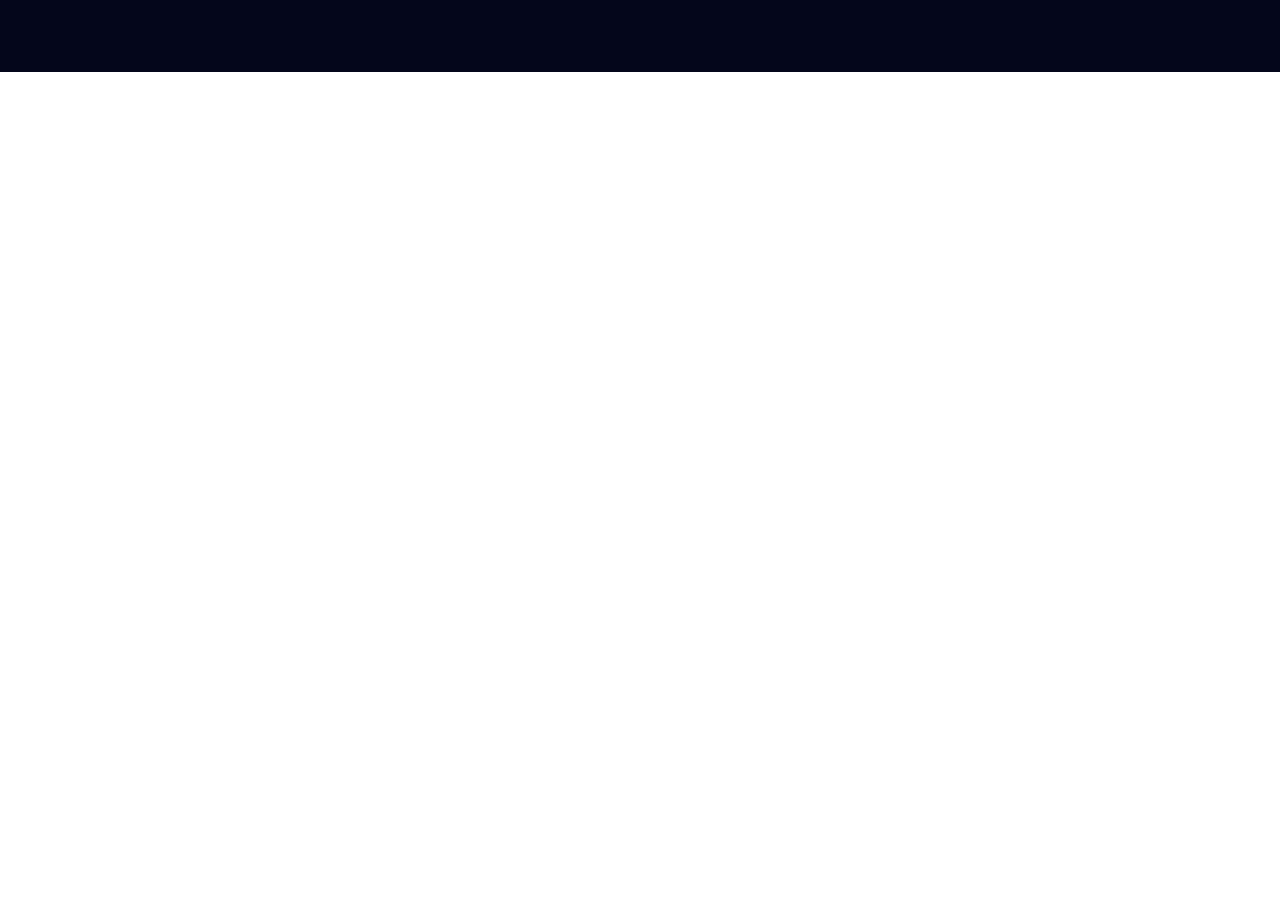
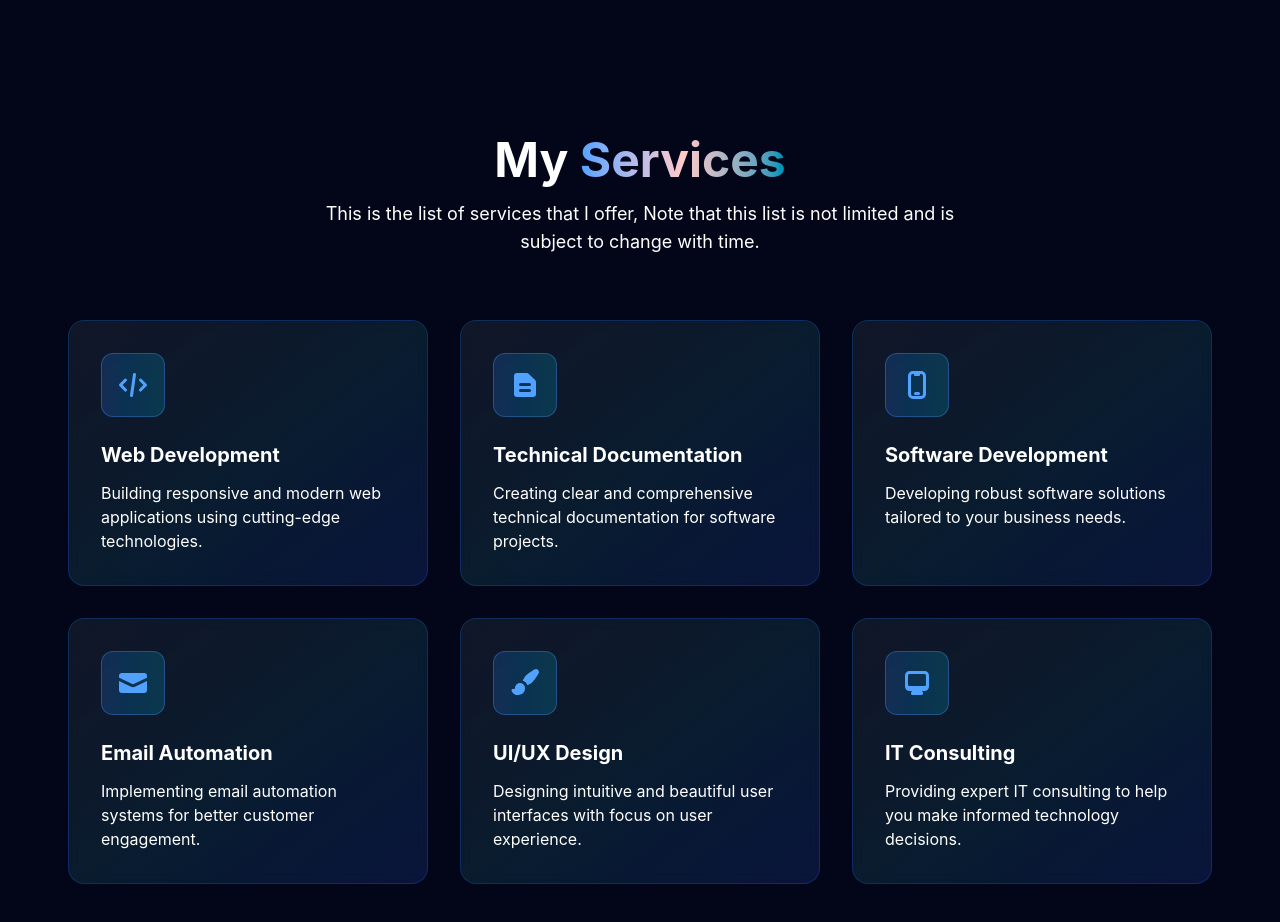
Before and after one commit to Jongisapho/Portfolio, a Vue app: page / in a window 1280 px wide. Shown: the part 820-1742 px from the top of the page. Before the commit the page ends 892 px from the top, so only its background shows below. Built offline with nearby package versions, Linux system fonts and the light colour scheme.

Commit message:
Services

```diff
--- a/src/App.vue
+++ b/src/App.vue
@@ -1,8 +1,8 @@
 <template>
   <div class="min-h-screen bg-white">
-
     <Navbar />
     <Hero />
+    <Services />
   </div>
 </template>
 <script>
@@ -11,6 +11,7 @@ import AOS from 'aos';
 import 'aos/dist/aos.css';
 import Hero from './components/Hero.vue';
 import Navbar from './components/Navbar.vue';
+import Services from './components/Services.vue';
 
 
 import { ref, nextTick, onMounted, onUnmounted } from 'vue';
@@ -19,7 +20,8 @@ import { ref, nextTick, onMounted, onUnmounted } from 'vue';
 export default {
   components : {
     Navbar,
-    Hero
+    Hero,
+    Services
   },
   setup() {
     const windowWidth = ref(typeof window !== 'undefined' ? window.innerWidth : 1024)
--- /dev/null
+++ b/src/components/Services.vue
@@ -0,0 +1,116 @@
+<template>
+  <section class="relative overflow-hidden bg-slate-950" id="services">
+    <div class="relative z-10 max-w-6xl mx-auto px-4 sm:px-6 lg:px-1">
+      <div class="text-center m-16" data-aos="fade-up">
+        <h2 class="text-4xl md:text-5xl font-bold text-white mb-4">
+          My <span
+            class="text-transparent bg-clip-text bg-linear-to-r from-blue-400 via-red-200 to-cyan-600">Services</span>
+        </h2>
+        <p class="text-white text-lg max-w-2xl mx-auto" data-aos="fade-up" data-aos-delay="100">
+          This is the list of services that I offer, Note that this list is not limited and is subject to
+          change with time.
+        </p>
+      </div>
+
+      <div class="grid grid-cols-1 md:grid-cols-2 lg:grid-cols-3 gap-8">
+        <div v-for="(service, index) in services"
+          :key="service.id"
+          data-aos="fade-up"
+          :data-aos-delay="(index * 100) + 200"
+          class="group relative p-8 rounded-2xl bg-linear-to-br from-gray-800/50 via-cyan-300/10 to-blue-900/30 backdrop-blur-sm border border-blue-500/20 hover:border-blue-400/40 transition-all duration-500 hover:transform hover:-translate-y-2">
+          <div
+            class="absolute inset-0 bg-linear-to-r from-blue-500/6 to-cyan-500/4 rounded-2xl opacity-0 duration-500 group-hover:opacity-100 transition-opacity">
+          </div>
+          <div class="relative z-10 mb-6">
+            <div class="inline-flex items-center justify-center
+              w-16 h-16 rounded-xl bg-linear-to-r from-blue-500/20 to-cyan-500/20 border border-blue-400/30
+              group-hover:scale-110 transition-transform duration-300">
+              <component :is="service.icon" class="w-8 h-8 text-blue-400">
+              </component>
+            </div>
+          </div>
+          <div class="relative z-10">
+            <h3
+              class="text-xl font-bold text-white mb-3 group-hover:text-blue-400 transition-colors duration-300">
+              {{ service.name }}
+            </h3>
+            <p class="text-white">
+              {{ service.desc }}
+            </p>
+          </div>
+          <div
+            class="absolute bottom-6 right-6 opacity-0 group-hover:opacity-100 transform translate-x-4 group-hover:translate-x-0 transition-all duration-300">
+            <ArrowRightIcon class="w-6 h-6 text-cyan-300" />
+          </div>
+        </div>
+      </div>
+
+      <div class="text-center mt-16" data-aos="fade-up" data-aos-delay="800">
+        <div class="inline-flex flex-col sm:flex-row gap-4 items-center">
+          <button class="px-8 py-4 rounded-xl border-2 border-blue-400 text-blue-400 font-semibold
+            hover:bg-blue-400/10 transition-all duration-300 flex items-center"
+            >
+            Get In Touch
+            <ChatBubbleLeftRightIcon class="w-5 h-5 ml-2" />
+          </button>
+        </div>
+      </div>
+    </div>
+  </section>
+</template>
+
+<script setup>
+import { ref } from 'vue';
+import {
+  CodeBracketIcon,
+  DocumentTextIcon,
+  DevicePhoneMobileIcon,
+  EnvelopeIcon,
+  PaintBrushIcon,
+  ComputerDesktopIcon,
+  ChatBubbleLeftRightIcon,
+  ArrowRightIcon
+} from '@heroicons/vue/16/solid';
+
+const services = ref([
+  {
+    id: 1,
+    icon: CodeBracketIcon,
+    name: 'Web Development',
+    desc: 'Building responsive and modern web applications using cutting-edge technologies.'
+  },
+  {
+    id: 2,
+    icon: DocumentTextIcon,
+    name: 'Technical Documentation',
+    desc: 'Creating clear and comprehensive technical documentation for software projects.'
+  },
+  {
+    id: 3,
+    icon: DevicePhoneMobileIcon,
+    name: 'Software Development',
+    desc: 'Developing robust software solutions tailored to your business needs.'
+  },
+  {
+    id: 4,
+    icon: EnvelopeIcon,
+    name: 'Email Automation',
+    desc: 'Implementing email automation systems for better customer engagement.'
+  },
+  {
+    id: 5,
+    icon: PaintBrushIcon,
+    name: 'UI/UX Design',
+    desc: 'Designing intuitive and beautiful user interfaces with focus on user experience.'
+  },
+  {
+    id: 6,
+    icon: ComputerDesktopIcon,
+    name: 'IT Consulting',
+    desc: 'Providing expert IT consulting to help you make informed technology decisions.'
+  },
+]);
+</script>
+
+<style>
+</style>
```
